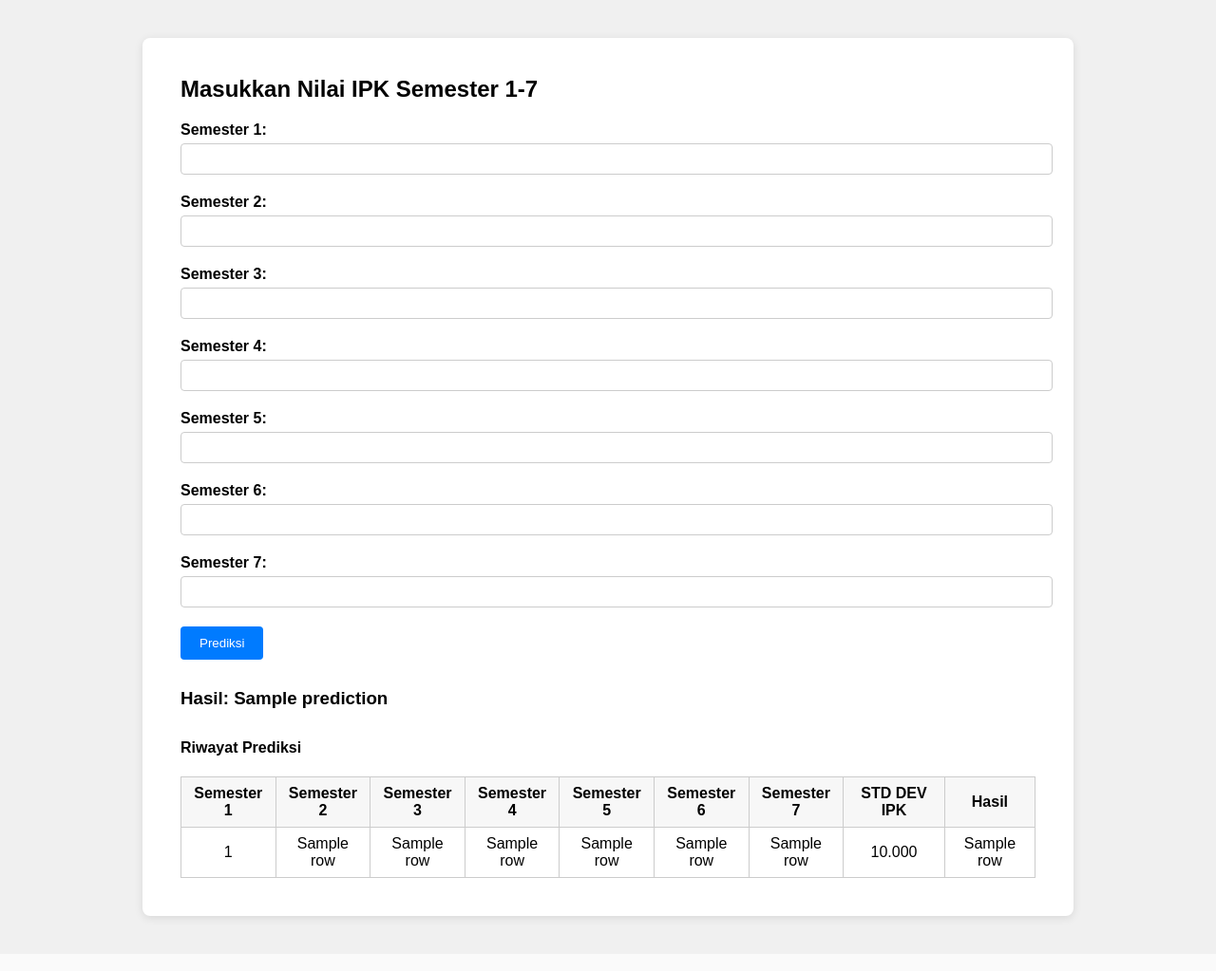
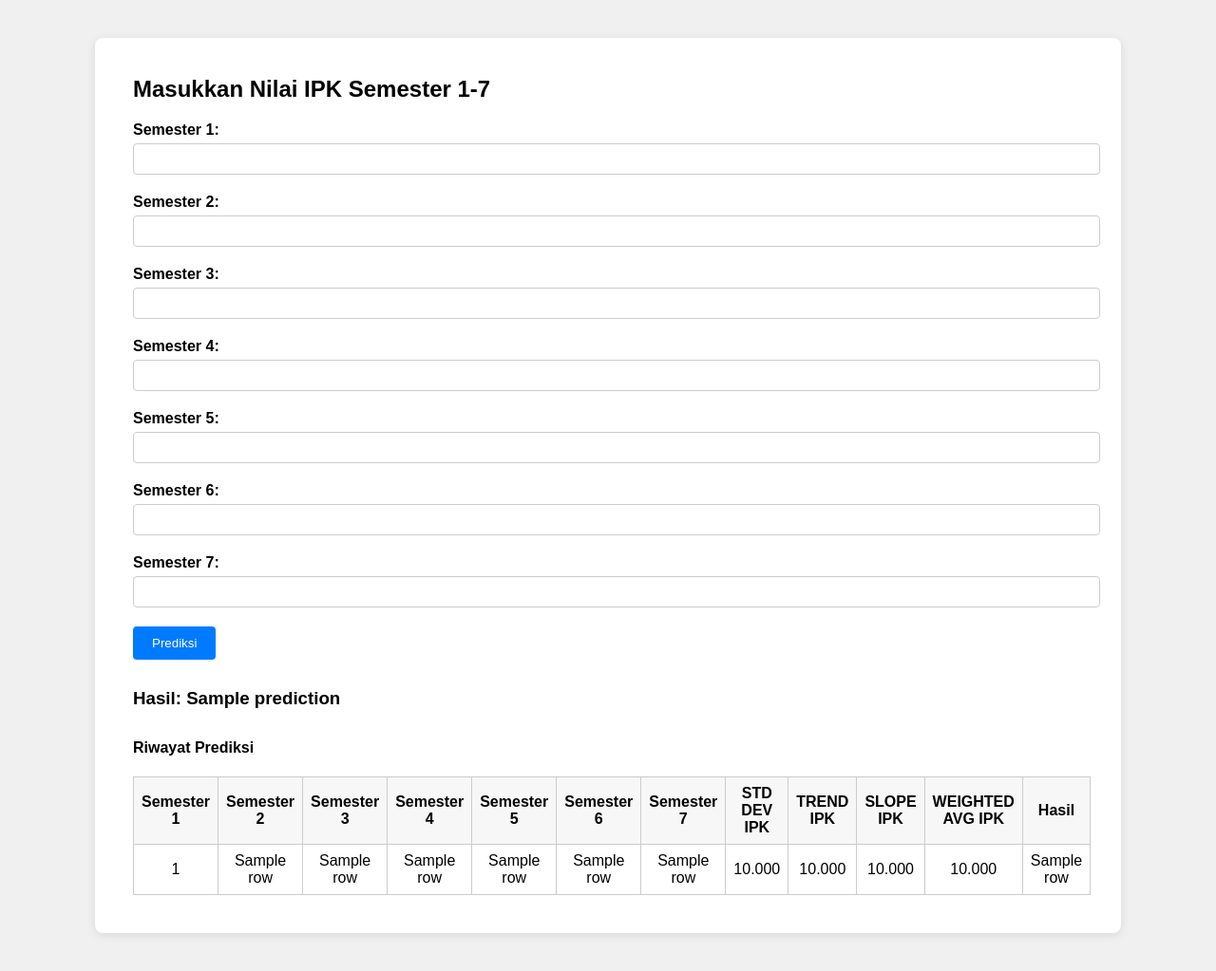
Before and after one commit to RyuuRyu/KNN-Web-App, a Flask app: template templates/index.html in a window 1280 px wide. Shown: the whole page at 95% size. Before the commit the page ends 973 px from the top, so only its background shows below. Run offline with Flask 3, Linux system fonts and the light colour scheme; the template is opened without the code that fills it: most values are stand-ins (such as "Sample title", 1, 10 or a date in 2020); parts of the project's set-up code (start-up, migrations or seed data) failed here and were passed over.

Commit message:
Minor Changes

```diff
--- a/templates/index.html
+++ b/templates/index.html
@@ -5,7 +5,7 @@
     <title>Prediksi Kelulusan Mahasiswa</title>
     <style>
         body { font-family: Arial, sans-serif; background: #f0f0f0; }
-        .container { width: 900px; margin: 40px auto; background: #fff; border-radius: 8px; box-shadow: 0 2px 10px rgba(0,0,0,0.1); padding: 40px; }
+        .container { width: 1000px; margin: 40px auto; background: #fff; border-radius: 8px; box-shadow: 0 2px 10px rgba(0,0,0,0.1); padding: 40px; }
         .form { margin-bottom: 30px; }
         .form label { font-weight: bold; }
         .form input[type="number"] { width: 100%; padding: 8px; margin: 5px 0 20px; border: 1px solid #ccc; border-radius: 4px; }
@@ -60,6 +60,9 @@
                         <th>Semester 6</th>
                         <th>Semester 7</th>
                         <th>STD DEV IPK</th>
+                        <th>TREND IPK</th>
+                        <th>SLOPE IPK</th>
+                        <th>WEIGHTED AVG IPK</th>
                         <th>Hasil</th>
                     </tr>
                 </thead>
@@ -74,7 +77,10 @@
                         <td>{{ row[5] }}</td>
                         <td>{{ row[6] }}</td>
                         <td>{{ "%.3f"|format(row[7]) }}</td>
-                        <td>{{ row[8] }}</td>
+                        <td>{{ "%.3f"|format(row[8]) }}</td>
+                        <td>{{ "%.3f"|format(row[9]) }}</td>
+                        <td>{{ "%.3f"|format(row[10]) }}</td>
+                        <td>{{ row[11] }}</td>
                     </tr>
                 {% endfor %}
                 </tbody>
```
